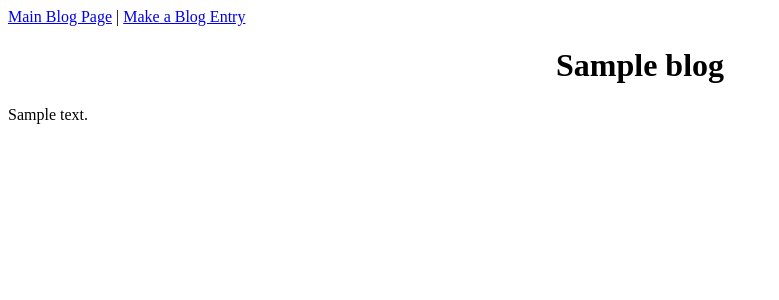
After one commit to djpaquet/blogz, a Flask app: template templates/display_blog.html in a window 1280 px wide. The commit adds this page. Shown: the top 300 px of the page, without its empty margins (0-779 px from the left). Run offline with Flask 2, Linux system fonts and the light colour scheme; the template is opened without the code that fills it: most values are stand-ins (such as "Sample title", 1, 10 or a date in 2020); data that the repository does not hold is empty.

Commit message:
not working but tired

```diff
--- a/main.py
+++ b/main.py
@@ -26,8 +26,14 @@ def index():
     return render_template('newpost.html')
 
 
-@app.route('/blog', methods=['POST'])
+@app.route('/blog', methods=['GET', 'POST'])
 def blog():
+
+    title = request.form['title']
+    body = request.form['body']
+    blog = Blog(title,body)
+
+    return render_template('blog.html')
 
 
 @app.route('/newpost', methods=['POST'])
@@ -35,11 +41,16 @@ def new_post():
 
     title = request.form['title']
     body = request.form['body']
-    if body.
+
     new_post = Blog(title,body)
     db.session.add(new_post)
     db.session.commit()
 
+    return redirect('/display_blog')
+
+@app.route('/display_blog.html', methods=['POST'])
+def display_blog():
+    return render_template ('display_blog.html')
 
 
 if __name__ == '__main__':
--- a/templates/base.html
+++ b/templates/base.html
@@ -7,12 +7,26 @@
         .error {
             color: red;
         }
-             </style>
+        h1 {
+            text-align: center;
+        }
+
+        textarea {
+            width: 400px;
+            height: 200px;
+
+        }
+        input[type=text]{
+            width: 400px;
+
+        }
+
+        </style>
     </head>
 
     <div>
         <a href="/blog.html">Main Blog Page</a> |
-        <a href= "/newpost">Make a Blog Entry</a>
+        <a href= "/newpost.html">Make a Blog Entry</a>
     </div>
 
     <body>
--- /dev/null
+++ b/templates/display_blog.html
@@ -0,0 +1,10 @@
+
+{% extends 'base.html' %}
+{% block content %}
+
+
+<h1>{{blog.title}}</h1>
+
+<p>{{blog.body}}</p>
+
+{% endblock %}
```
Also changed, not shown: templates/blog.html (+19 -0 lines), templates/newpost.html (+11 -15 lines).
